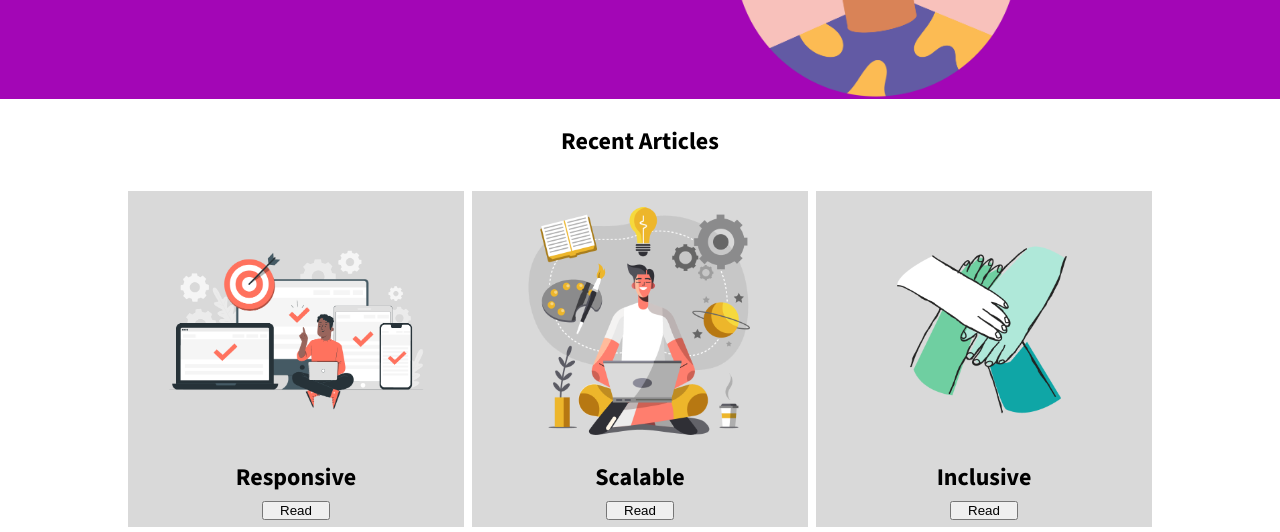
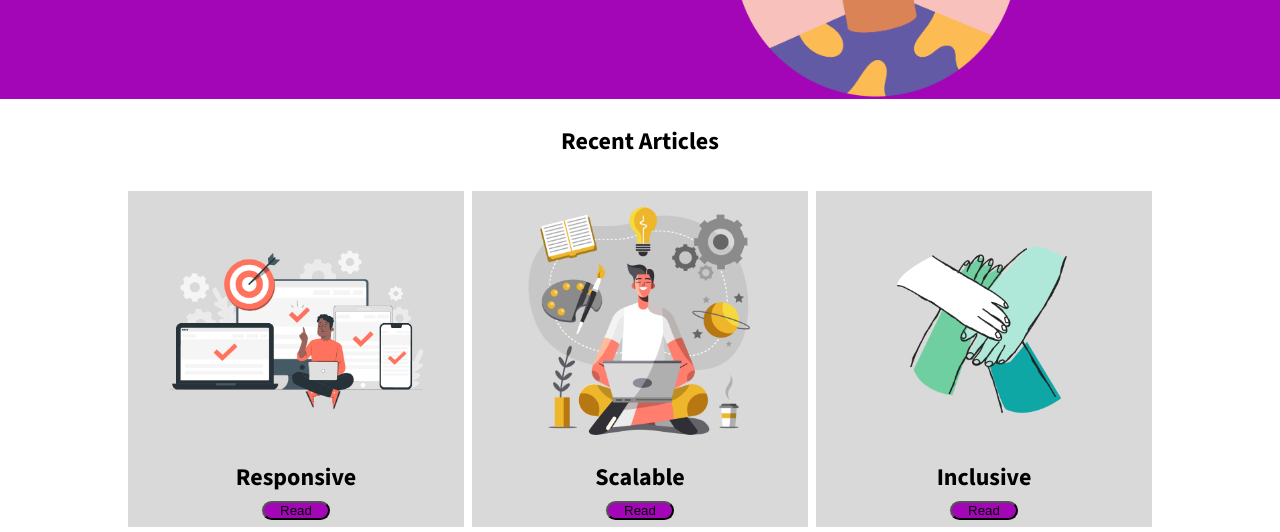
Before and after one commit to MaxAnxxi/qu-te-bienvenue---bord, a plain HTML site: page integration-welcome-on-board/index.html in a window 1280 px wide. Shown: the part 234-766 px from the top of the page. Drawn offline with nearby package versions, Linux system fonts and the light colour scheme; files whose address does not match are found by name.

Commit message:
Update style.css

```diff
--- a/integration-welcome-on-board/style.css
+++ b/integration-welcome-on-board/style.css
@@ -88,11 +88,6 @@ main{
     gap: 0.5rem;
 }
 
-#recent-articles>button{
-        border-radius: 0.75rem;
-        background-color: #A306B6;
-}
-
 #recent-articles>h2{
     grid-column-start: 2;
     align-self: center;
@@ -123,6 +118,8 @@ main{
     justify-self: center;
     width: 20%;
     height: auto;
+    border-radius: 0.75rem;
+    background-color: #A306B6;
 }
 
 #recent-articles>#scalable{
@@ -144,6 +141,8 @@ main{
     justify-self: center;
     width: 20%;
     height: auto;
+    border-radius: 0.75rem;
+    background-color: #A306B6;
 }
 
 
@@ -172,6 +171,8 @@ main{
     justify-self: center;
     width: 20%;
     height: auto;
+    border-radius: 0.75rem;
+    background-color: #A306B6;
 }
 
 
```
